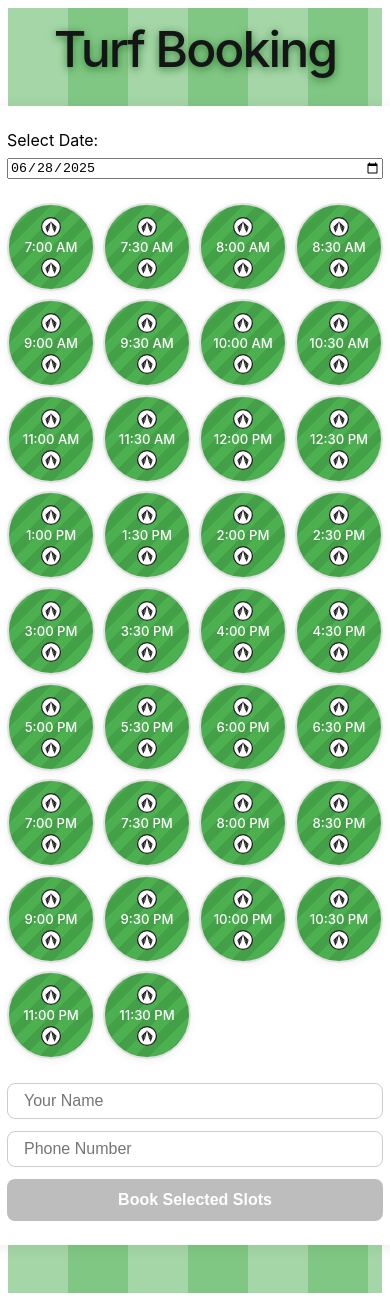
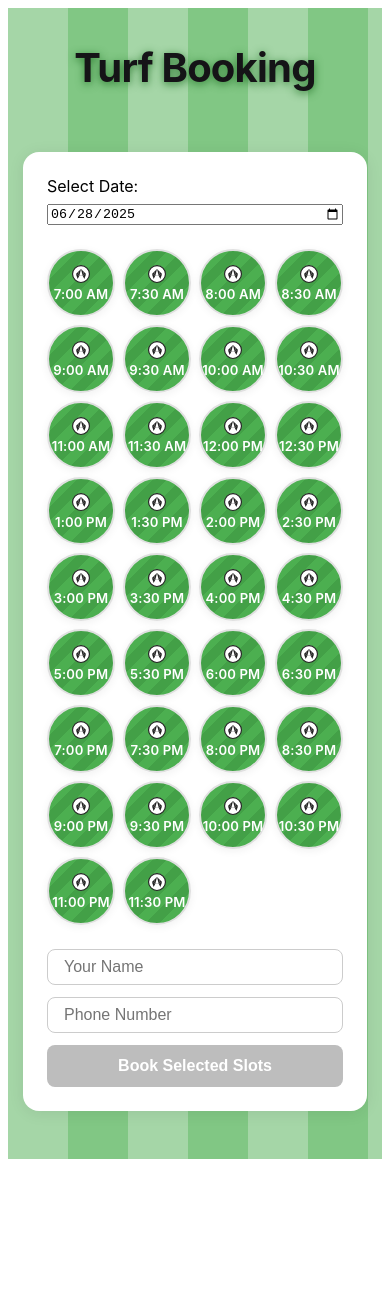
Before and after one commit to anas-k-k/turf-booking-app, an Angular app: page / in a window 390 px wide. After the commit the page ends 1167 px from the top, so only its background shows below. Built offline with nearby package versions, Linux system fonts and the light colour scheme.

Commit message:
feat: remove booking calendar component and related styles, update favicon

```diff
--- a/src/app/app.component.html
+++ b/src/app/app.component.html
@@ -61,11 +61,22 @@
     width: 100%;
     min-height: 100%;
     display: flex;
-    justify-content: center;
+    flex-direction: column;
     align-items: center;
+    justify-content: flex-start;
     padding: 1rem;
     box-sizing: inherit;
     position: relative;
+  }
+
+  main h1 {
+    width: 100%;
+    text-align: center;
+    margin-top: 1.5rem;
+    margin-bottom: 2rem;
+    font-size: 2.5rem;
+    font-weight: 700;
+    letter-spacing: -0.05rem;
   }
 
   .angular-logo {
--- a/src/app/components/booking-calendar.component.scss
+++ /dev/null
@@ -1,158 +0,0 @@
-.calendar-container {
-  max-width: 500px;
-  margin: 2rem auto;
-  padding: 1.5rem;
-  background: #fff;
-  border-radius: 1rem;
-  box-shadow: 0 2px 16px rgba(0, 0, 0, 0.08);
-  display: flex;
-  flex-direction: column;
-  gap: 1.5rem;
-}
-
-.date-picker {
-  display: flex;
-  flex-direction: column;
-  gap: 0.5rem;
-}
-
-.slots-grid {
-  display: grid;
-  grid-template-columns: repeat(4, 1fr);
-  gap: 0.5rem;
-}
-
-.slot {
-  padding: 0.75rem 0;
-  text-align: center;
-  border-radius: 0.5rem;
-  background: #43a047; /* green */
-  color: #fff;
-  cursor: pointer;
-  font-weight: 500;
-  transition: background 0.2s, color 0.2s;
-  user-select: none;
-}
-.slot.selected {
-  background: #1976d2;
-  color: #fff;
-}
-.slot.booked,
-.slot.disabled {
-  background: #e57373;
-  color: #fff;
-  cursor: not-allowed;
-  text-decoration: line-through;
-  opacity: 0.85;
-  pointer-events: none;
-}
-
-.booking-form {
-  display: flex;
-  flex-direction: column;
-  gap: 0.75rem;
-}
-.booking-form input {
-  padding: 0.5rem;
-  border-radius: 0.3rem;
-  border: 1px solid #ccc;
-  font-size: 1rem;
-}
-.booking-form button {
-  padding: 0.75rem;
-  border: none;
-  border-radius: 0.3rem;
-  background: #1976d2;
-  color: #fff;
-  font-size: 1rem;
-  font-weight: 600;
-  cursor: pointer;
-  transition: background 0.2s;
-}
-.booking-form button:disabled {
-  background: #bdbdbd;
-  cursor: not-allowed;
-}
-
-.modal {
-  position: fixed;
-  top: 0;
-  left: 0;
-  right: 0;
-  bottom: 0;
-  background: rgba(0, 0, 0, 0.35);
-  display: flex;
-  align-items: center;
-  justify-content: center;
-  z-index: 1000;
-  animation: fadeIn 0.2s;
-}
-
-@keyframes fadeIn {
-  from {
-    opacity: 0;
-  }
-  to {
-    opacity: 1;
-  }
-}
-
-.modal-content {
-  background: #f8fff4;
-  padding: 1.5rem 1rem 1rem 1rem;
-  border-radius: 0.8rem;
-  box-shadow: 0 4px 32px rgba(60, 120, 60, 0.18);
-  display: flex;
-  flex-direction: column;
-  gap: 0.8rem;
-  min-width: 200px;
-  max-width: 90vw;
-  align-items: center;
-  border: 2px solid #81c784;
-  position: relative;
-}
-.modal-content h3 {
-  color: #388e3c;
-  font-size: 1.5rem;
-  margin-bottom: 0.5rem;
-  font-weight: 700;
-  letter-spacing: 1px;
-}
-.modal-content p {
-  color: #333;
-  font-size: 1.1rem;
-  margin: 0.2rem 0;
-}
-.modal-content button {
-  margin-top: 0.5rem;
-  padding: 0.7rem 1.5rem;
-  border: none;
-  border-radius: 0.5rem;
-  font-size: 1rem;
-  font-weight: 600;
-  cursor: pointer;
-  transition: background 0.2s, color 0.2s;
-}
-.modal-content button:first-of-type {
-  background: #43a047;
-  color: #fff;
-  margin-right: 0.5rem;
-}
-.modal-content button:last-of-type {
-  background: #fff;
-  color: #43a047;
-  border: 1.5px solid #43a047;
-}
-.modal-content button:hover {
-  filter: brightness(0.95);
-}
-
-@media (max-width: 600px) {
-  .calendar-container {
-    max-width: 100vw;
-    padding: 0.5rem;
-  }
-  .slots-grid {
-    grid-template-columns: repeat(2, 1fr);
-  }
-}
--- a/src/app/components/booking-calendar/booking-calendar.component.html
+++ b/src/app/components/booking-calendar/booking-calendar.component.html
@@ -18,15 +18,6 @@
                 <polygon points="25,16 19,19 22,25" fill="#222" />
             </svg>
             <span>{{ to12HourFormat(slot) }}</span>
-            <svg viewBox="0 0 32 32" fill="none" xmlns="http://www.w3.org/2000/svg">
-                <circle cx="16" cy="16" r="15" fill="#fff" stroke="#222" stroke-width="2" />
-                <polygon points="16,7 21,12 19,19 13,19 11,12" fill="#222" />
-                <polygon points="16,7 13,19 19,19" fill="#fff" />
-                <polygon points="11,12 13,19 7,16" fill="#222" />
-                <polygon points="21,12 19,19 25,16" fill="#222" />
-                <polygon points="7,16 13,19 10,25" fill="#222" />
-                <polygon points="25,16 19,19 22,25" fill="#222" />
-            </svg>
         </div>
     </div>
 
--- a/src/app/components/booking-calendar/booking-calendar.component.scss
+++ b/src/app/components/booking-calendar/booking-calendar.component.scss
@@ -23,8 +23,8 @@
 }
 
 .slot {
-  width: 84px;
-  height: 84px;
+  width: 64px;
+  height: 64px;
   border-radius: 50%;
   background: repeating-linear-gradient(
     135deg,
@@ -46,18 +46,22 @@
   font-size: 0.82rem;
   margin: 0 auto;
   padding: 0;
-  gap: 0.1rem;
+  gap: 0.15rem;
 }
 .slot svg {
-  width: 20px;
-  height: 20px;
+  width: 18px;
+  height: 18px;
   display: block;
+  margin-bottom: 0.1rem;
 }
 .slot span {
   font-size: 0.82rem;
-  margin: 0.1rem 0;
+  margin: 0;
   line-height: 1.1;
-  word-break: break-all;
+  text-align: center;
+  color: #fff;
+  font-weight: 600;
+  letter-spacing: 0.01em;
 }
 .slot.selected {
   background: #1976d2;
--- a/src/index.html
+++ b/src/index.html
@@ -1,13 +1,17 @@
 <!doctype html>
 <html lang="en">
+
 <head>
   <meta charset="utf-8">
-  <title>TurfBookingApp</title>
+  <title>Turf Booking</title>
   <base href="/">
   <meta name="viewport" content="width=device-width, initial-scale=1">
-  <link rel="icon" type="image/x-icon" href="favicon.ico">
+  <link rel="icon" type="image/svg+xml" href="/soccer-favicon.svg">
+
 </head>
+
 <body>
   <app-root></app-root>
 </body>
+
 </html>
```
Also changed, not shown: src/app/components/booking-calendar.component.html (deleted, +0 -34 lines), src/app/components/booking-calendar.component.ts (deleted, +0 -84 lines), public/soccer-favicon.svg (added).
